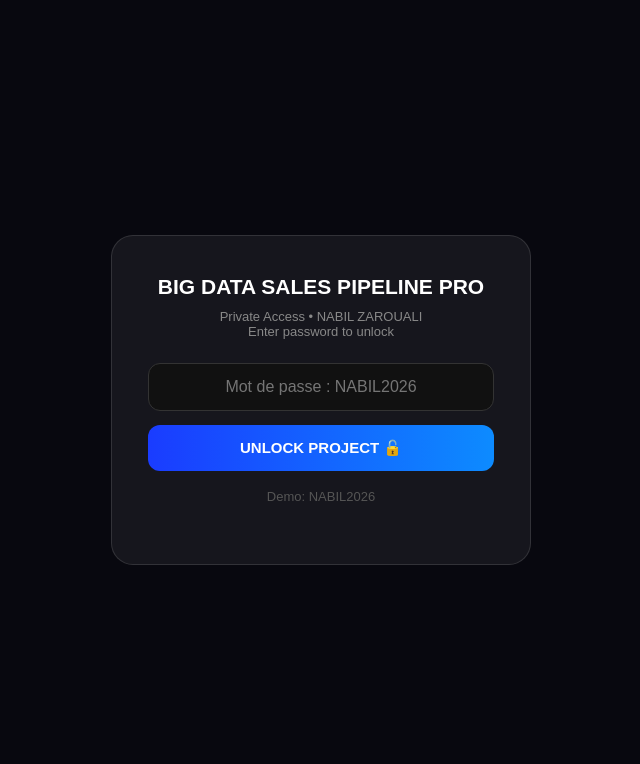
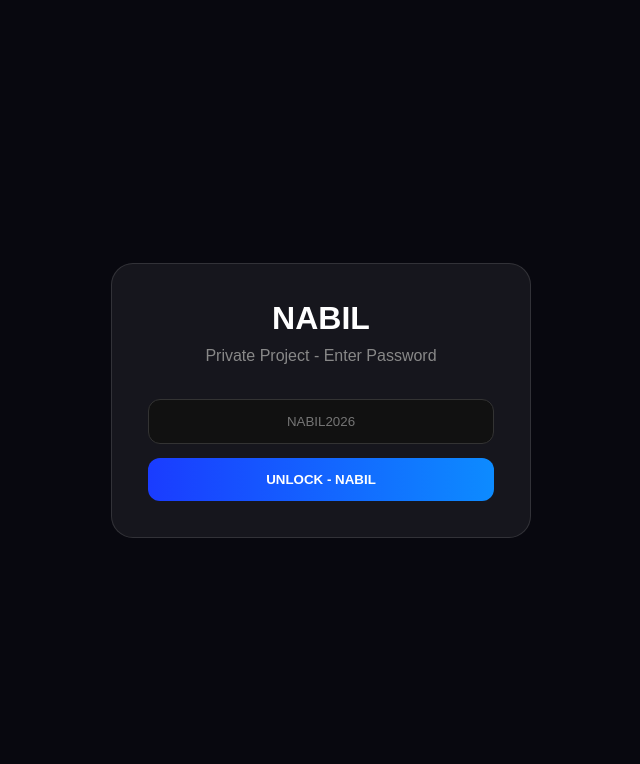
Before and after one commit to zaroualia91-cloud/big-data-sales-pipeline-pro, a plain HTML site: page index.html in a window 1280 px wide. Shown: the top 764 px of the page, without its empty margins (319-959 px from the left). Drawn offline with Linux system fonts and the light colour scheme.

Commit message:
Update index.html

```diff
--- a/index.html
+++ b/index.html
@@ -1,98 +1,29 @@
-t<!DOCTYPE html>
+<!DOCTYPE html>
 <html lang="en">
 <head>
 <meta charset="UTF-8">
 <meta name="viewport" content="width=device-width, initial-scale=1.0">
-<title>Real-Time Big Data Sales Pipeline - NABIL</title>
+<title>NABIL - Big Data PRO</title>
 <style>
 *{margin:0;padding:0;box-sizing:border-box}
-body{background:#0a0a1a;color:white;font-family:Arial,sans-serif;min-height:100vh}
+body{background:#0a0a1a;color:white;font-family:Arial}
 #lock{position:fixed;inset:0;background:#08080f;z-index:999;display:flex;align-items:center;justify-content:center;padding:20px}
 .lock-box{max-width:420px;width:100%;background:rgba(255,255,255,0.06);border:1px solid rgba(255,255,255,0.12);border-radius:22px;padding:36px;text-align:center}
-.lock-box h1{font-size:21px;line-height:1.4;margin-bottom:8px}
-.lock-box p{color:#888;font-size:13px;margin-bottom:24px}
-.lock-box input{width:100%;padding:14px;border-radius:12px;border:1px solid #333;background:#111;color:white;font-size:16px;text-align:center;margin-bottom:14px;outline:none}
-.lock-box button{width:100%;padding:14px;border-radius:12px;border:none;background:linear-gradient(90deg,#1a3cff,#0d8bff);color:white;font-weight:bold;font-size:15px;cursor:pointer}
-#err{color:#ff5555;font-size:13px;margin-top:12px;display:none}
+.lock-box input{width:100%;padding:14px;border-radius:12px;border:1px solid #333;background:#111;color:white;text-align:center;margin:14px 0}
+.lock-box button{width:100%;padding:14px;border-radius:12px;border:none;background:linear-gradient(90deg,#1a3cff,#0d8bff);color:white;font-weight:bold;cursor:pointer}
 .container{max-width:1100px;margin:0 auto;padding:24px}
-.topbar{display:flex;gap:16px;color:#aaa;font-size:13px;padding:10px 0 20px;flex-wrap:wrap}
-.hero{background:linear-gradient(135deg,#1a3cff,#0d8bff);border-radius:24px;padding:44px 24px;text-align:center;box-shadow:0 20px 60px rgba(13,139,255,.35)}
-.badge{display:inline-block;background:#00ff8820;color:#c6ffdd;border:1px solid rgba(255,255,255,.4);padding:6px 14px;border-radius:20px;font-size:12px;margin-bottom:18px}
-.hero h2{font-size:34px;line-height:1.2;margin-bottom:12px}
-.hero p{color:#e0eaff;font-size:14px;margin-bottom:22px}
-.github-btn{display:inline-block;background:white;color:#111;padding:12px 22px;border-radius:30px;font-weight:bold;font-size:14px;text-decoration:none}
-.cards{display:grid;grid-template-columns:1fr 1fr;gap:18px;margin-top:20px}
-@media(max-width:650px){.cards{grid-template-columns:1fr}.hero h2{font-size:26px}}
-.card{background:rgba(255,255,255,0.05);border:1px solid rgba(255,255,255,0.1);border-radius:18px;padding:24px}
-.card small{color:#aaa;font-size:12px}
-.card .big{font-size:28px;font-weight:bold;margin-top:8px}
-.blue{color:#4d9fff}.orange{color:#ff9a3d}
-.section{margin-top:28px;background:rgba(255,255,255,0.04);border:1px solid rgba(255,255,255,0.08);border-radius:18px;padding:24px}
-.section h3{margin-bottom:10px}
-.section p{color:#aaa;font-size:14px;line-height:1.7}
-.tech{display:flex;gap:8px;flex-wrap:wrap;margin-top:14px}
-.tech span{background:#1a1a2e;border:1px solid #2a2a4a;padding:7px 12px;border-radius:20px;font-size:12px}
-.footer{text-align:center;color:#666;font-size:12px;padding:30px 0}
+.hero{background:linear-gradient(135deg,#1a3cff,#0d8bff);border-radius:24px;padding:44px 24px;text-align:center}
+.badge{background:rgba(0,255,136,.2);padding:6px 14px;border-radius:20px;font-size:12px}
+.hero h2{font-size:34px;margin:14px 0}
+.card{background:rgba(255,255,255,0.05);border:1px solid rgba(255,255,255,0.1);border-radius:18px;padding:24px;margin-top:18px}
 </style>
 </head>
 <body>
-
-<div id="lock">
-<div class="lock-box">
-<h1>BIG DATA SALES PIPELINE PRO</h1>
-<p>Private Access • NABIL ZAROUALI<br>Enter password to unlock</p>
-<input type="password" id="pwd" placeholder="Mot de passe : NABIL2026">
-<button onclick="unlock()">UNLOCK PROJECT 🔓</button>
-<p id="err">Mot de passe incorrect ! Essayez NABIL2026</p>
-<p style="margin-top:18px;color:#555">Demo: NABIL2026</p>
-</div>
-</div>
-
-<div id="site">
-<div class="container">
-<div class="topbar"><span>Gmail</span><span>YouTube</span><span>Maps</span><span>Actualités</span><span>Traduire</span><span style="margin-left:auto">NABIL ZAROUALI • PROTECTED</span></div>
-
-<div class="hero">
-<div class="badge">● LIVE • PRO • OPTIMIZED</div>
-<h2>🚀 Real-Time Big Data<br>Sales Pipeline</h2>
-<p>100k Rows Distributed | PySpark | 138M MAD Analytics | By NABIL</p>
-<a class="github-btn" href="https://github.com/zaroualia91-cloud/big-data-sales-pipeline-pro" target="_blank">⭐ View on GitHub</a>
-</div>
-
-<div class="cards">
-<div class="card"><small>💰 TOTAL REVENUE ANALYZED</small><div class="big blue">138,911,637 MAD</div><p style="color:#aaa;font-size:13px;margin-top:6px">100,000+ transactions processed</p></div>
-<div class="card"><small>🏆 TOP PRODUCT - BEST SELLER</small><div class="big orange">produit_416</div><p style="color:#aaa;font-size:13px;margin-top:6px">Best performing product in dataset</p></div>
-</div>
-
-<div class="section">
-<h3>⚡ Architecture - Big Data Pipeline</h3>
-<p>Data Ingestion → PySpark Processing → Cleaning & Transformation → Analytics & Aggregation → Dashboard Visualization. Pipeline optimized for 100k+ rows, distributed processing, real-time insights.</p>
-<div class="tech"><span>Python</span><span>PySpark 3.5</span><span>Big Data</span><span>SQL</span><span>GitHub Pages</span><span>138M MAD</span></div>
-</div>
-
-<div class="section">
-<h3>👨‍💻 About - NABIL ZAROUALI</h3>
-<p>Data Engineer | Big Data | PySpark | Sales Analytics. This project demonstrates a complete end-to-end Big Data pipeline, from raw data to business insights, protected and deployed on GitHub Pages.</p>
-</div>
-
-<div class="footer">© 2026 NABIL ZAROUALI • Big Data Sales Pipeline PRO • Protected by NABIL2026</div>
-</div>
-</div>
-
+<div id="lock"><div class="lock-box"><h1>NABIL</h1><p style="color:#888;margin:10px 0 20px">Private Project - Enter Password</p><input type="password" id="pwd" placeholder="NABIL2026"><button onclick="unlock()">UNLOCK - NABIL</button><p id="err" style="color:#ff5555;display:none;margin-top:12px">Incorrect !</p></div></div>
+<div class="container"><div class="hero"><div class="badge">NABIL - LIVE PRO</div><h2>Real-Time Big Data<br>Sales Pipeline</h2><p>By NABIL • 138M MAD • 100k Rows • PySpark</p></div><div style="display:grid;grid-template-columns:1fr 1fr;gap:18px;margin-top:20px"><div class="card"><small>TOTAL REVENUE</small><div style="font-size:28px;color:#4d9fff;margin-top:8px;font-weight:bold">138,911,637 MAD</div></div><div class="card"><small>TOP PRODUCT</small><div style="font-size:28px;color:#ff9a3d;margin-top:8px;font-weight:bold">produit_416</div></div></div><div style="text-align:center;color:#555;padding:30px">© 2026 NABIL • All Rights Reserved • NABIL PRO</div></div>
 <script>
-function unlock(){
-  var p=document.getElementById('pwd').value;
-  if(p==='NABIL2026'){
-    document.getElementById('lock').style.display='none';
-    localStorage.setItem('nabil_access','ok');
-  } else {
-    document.getElementById('err').style.display='block';
-  }
-}
-if(localStorage.getItem('nabil_access')==='ok'){
-  document.getElementById('lock').style.display='none';
-}
-document.getElementById('pwd').addEventListener('keypress',function(e){ if(e.key==='Enter') unlock(); });
+function unlock(){if(document.getElementById('pwd').value==='NABIL2026'){document.getElementById('lock').style.display='none';localStorage.setItem('nabil_access','ok');}else{document.getElementById('err').style.display='block';}}
+if(localStorage.getItem('nabil_access')==='ok'){document.getElementById('lock').style.display='none';}
 </script>
 </body>
 </html>
```
